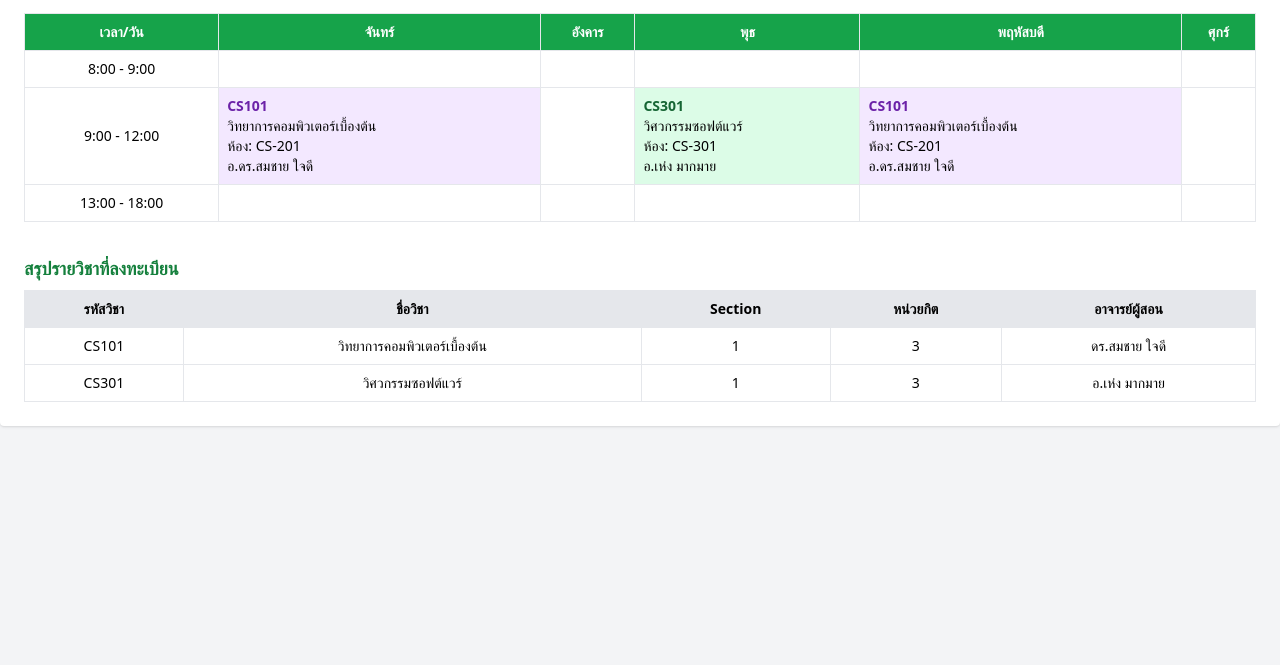
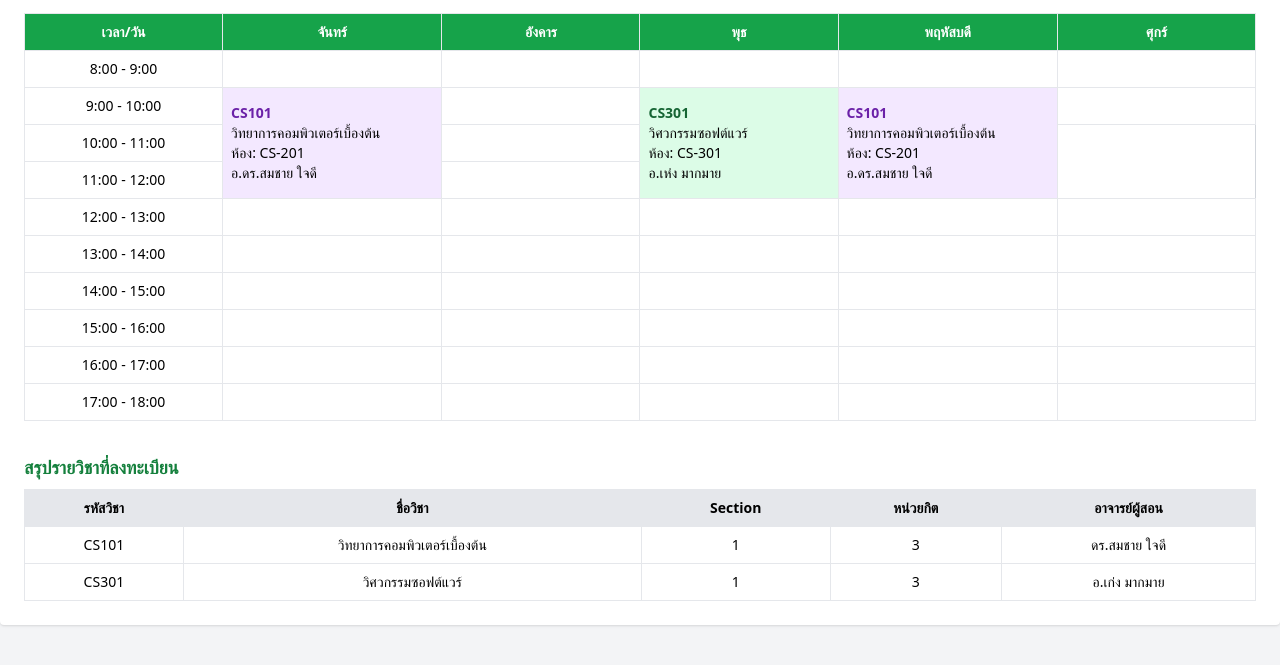
Before and after one commit to DolVolo/GroupTailwindCSS, a website: page tableclassuse.html in a window 1280 px wide. Shown: the part 187-852 px from the top of the page. Before the commit the page ends 800 px from the top, so only its background shows below. Drawn offline with nearby package versions, Linux system fonts and the light colour scheme.

Commit message:
Update table classuse.html

```diff
--- a/tableclassuse.html
+++ b/tableclassuse.html
@@ -24,16 +24,16 @@
       <table class="min-w-full border border-gray-300 text-sm text-center">
         <thead class="bg-green-600 text-white">
           <tr>
-            <th class="border px-2 py-2">เวลา/วัน</th>
-            <th class="border px-2 py-2">จันทร์</th>
-            <th class="border px-2 py-2">อังคาร</th>
-            <th class="border px-2 py-2">พุธ</th>
-            <th class="border px-2 py-2">พฤหัสบดี</th>
-            <th class="border px-2 py-2">ศุกร์</th>
+            <th class="border px-2 py-2 min-w-[150px]">เวลา/วัน</th>
+            <th class="border px-2 py-2 min-w-[150px]">จันทร์</th>
+            <th class="border px-2 py-2 min-w-[150px]">อังคาร</th>
+            <th class="border px-2 py-2 min-w-[150px]">พุธ</th>
+            <th class="border px-2 py-2 min-w-[150px]">พฤหัสบดี</th>
+            <th class="border px-2 py-2 min-w-[150px]">ศุกร์</th>
           </tr>
         </thead>
         <tbody>
-          <!-- เวลา 8:00 - 9:00 -->
+          <!-- 8:00 - 9:00 -->
           <tr>
             <td class="border px-2 py-2">8:00 - 9:00</td>
             <td class="border px-2 py-2"></td>
@@ -43,23 +43,24 @@
             <td class="border px-2 py-2"></td>
           </tr>
 
-          <!-- เวลา 9:00 - 12:00 (จันทร์) -->
+          <!-- 9:00 - 10:00 -->
           <tr>
-            <td class="border px-2 py-2">9:00 - 12:00</td>
-            <td class="border px-2 py-2 bg-purple-100 text-left align-top">
+            <td class="border px-2 py-2">9:00 - 10:00</td>
+            <td class="border px-2 py-2 bg-purple-100 text-left" rowspan="3">
               <span class="font-bold text-purple-800">CS101</span><br>
               วิทยาการคอมพิวเตอร์เบื้องต้น<br>
               ห้อง: CS-201<br>
               อ.ดร.สมชาย ใจดี
             </td>
-            <td class="border px-2 py-2"></td>
-            <td class="border px-2 py-2 bg-green-100 text-left align-top">
+            <td Class="border px-2 py-2"></td>
+            </td>
+            <td class="border px-2 py-2 bg-green-100 text-left" rowspan="3">
               <span class="font-bold text-green-800">CS301</span><br>
               วิศวกรรมซอฟต์แวร์<br>
               ห้อง: CS-301<br>
               อ.เห่ง มากมาย
             </td>
-            <td class="border px-2 py-2 bg-purple-100 text-left align-top">
+            <td class="border px-2 py-2 bg-purple-100 text-left" rowspan="3">
               <span class="font-bold text-purple-800">CS101</span><br>
               วิทยาการคอมพิวเตอร์เบื้องต้น<br>
               ห้อง: CS-201<br>
@@ -68,9 +69,71 @@
             <td class="border px-2 py-2"></td>
           </tr>
 
-          <!-- เวลา 13:00 - 18:00 -->
+          <!-- 10:00 - 11:00 -->
           <tr>
-            <td class="border px-2 py-2">13:00 - 18:00</td>
+            <td class="border px-2 py-2">10:00 - 11:00</td>
+            <td class="border px-2 py-2"></td>
+          </tr>
+
+          <!-- 11:00 - 12:00 -->
+          <tr>
+            <td class="border px-2 py-2">11:00 - 12:00</td>
+            <td class="border px-2 py-2"></td>
+          </tr>
+
+          <!-- 12:00 - 13:00 -->
+          <tr>
+            <td class="border px-2 py-2">12:00 - 13:00</td>
+            <td class="border px-2 py-2"></td>
+            <td class="border px-2 py-2"></td>
+            <td class="border px-2 py-2"></td>
+            <td class="border px-2 py-2"></td>
+            <td class="border px-2 py-2"></td>
+          </tr>
+
+          <!-- 13:00 - 14:00 -->
+          <tr>
+            <td class="border px-2 py-2">13:00 - 14:00</td>
+            <td class="border px-2 py-2"></td>
+            <td class="border px-2 py-2"></td>
+            <td class="border px-2 py-2"></td>
+            <td class="border px-2 py-2"></td>
+            <td class="border px-2 py-2"></td>
+          </tr>
+
+          <!-- 14:00 - 15:00 -->
+          <tr>
+            <td class="border px-2 py-2">14:00 - 15:00</td>
+            <td class="border px-2 py-2"></td>
+            <td class="border px-2 py-2"></td>
+            <td class="border px-2 py-2"></td>
+            <td class="border px-2 py-2"></td>
+            <td class="border px-2 py-2"></td>
+          </tr>
+
+          <!-- 15:00 - 16:00 -->
+          <tr>
+            <td class="border px-2 py-2">15:00 - 16:00</td>
+            <td class="border px-2 py-2"></td>
+            <td class="border px-2 py-2"></td>
+            <td class="border px-2 py-2"></td>
+            <td class="border px-2 py-2"></td>
+            <td class="border px-2 py-2"></td>
+          </tr>
+
+          <!-- 16:00 - 17:00 -->
+          <tr>
+            <td class="border px-2 py-2">16:00 - 17:00</td>
+            <td class="border px-2 py-2"></td>
+            <td class="border px-2 py-2"></td>
+            <td class="border px-2 py-2"></td>
+            <td class="border px-2 py-2"></td>
+            <td class="border px-2 py-2"></td>
+          </tr>
+
+          <!-- 17:00 - 18:00 -->
+          <tr>
+            <td class="border px-2 py-2">17:00 - 18:00</td>
             <td class="border px-2 py-2"></td>
             <td class="border px-2 py-2"></td>
             <td class="border px-2 py-2"></td>
@@ -78,6 +141,7 @@
             <td class="border px-2 py-2"></td>
           </tr>
         </tbody>
+
       </table>
     </div>
 
@@ -106,7 +170,7 @@
           <td class="border px-2 py-2">วิศวกรรมซอฟต์แวร์</td>
           <td class="border px-2 py-2">1</td>
           <td class="border px-2 py-2">3</td>
-          <td class="border px-2 py-2">อ.เห่ง มากมาย</td>
+          <td class="border px-2 py-2">อ.เก่ง มากมาย</td>
         </tr>
       </tbody>
     </table>
```
